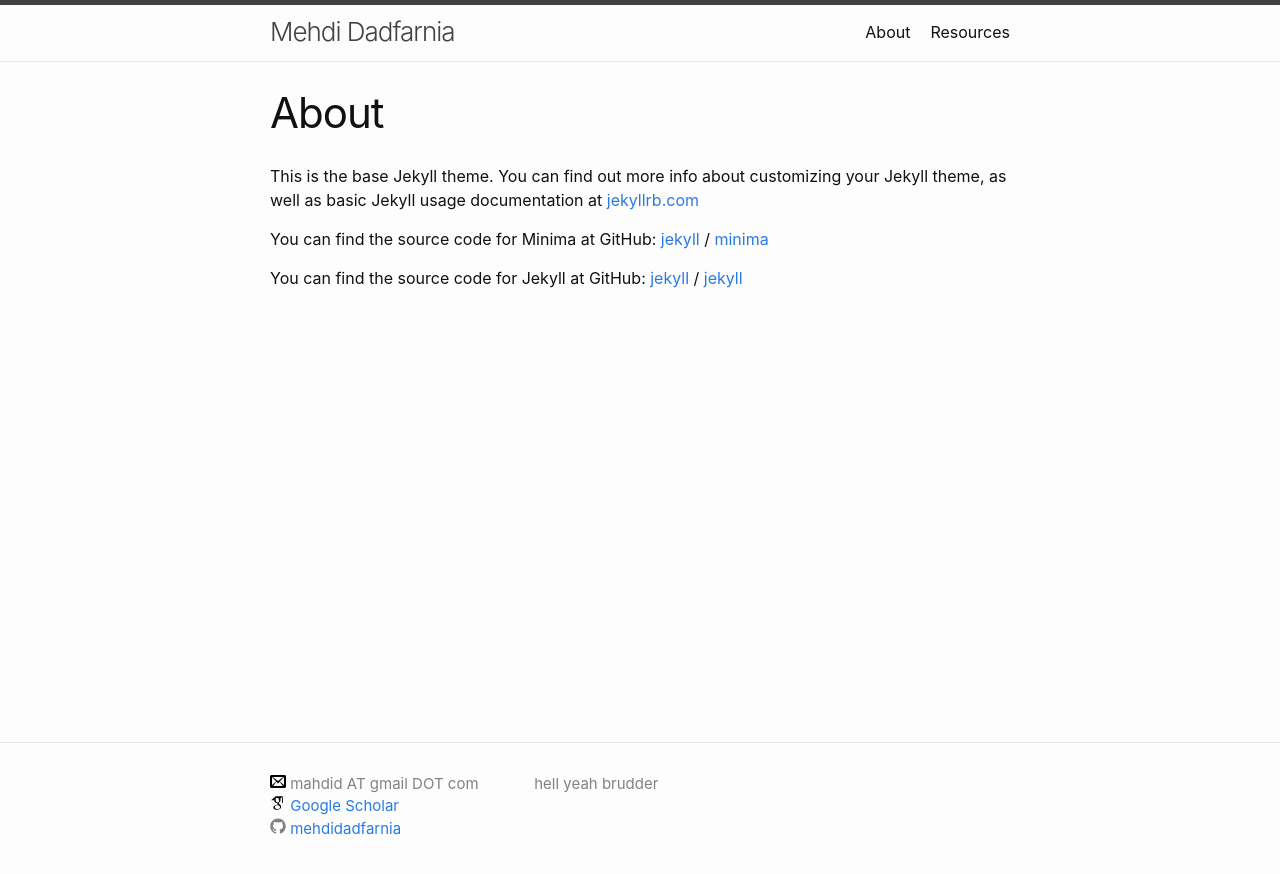
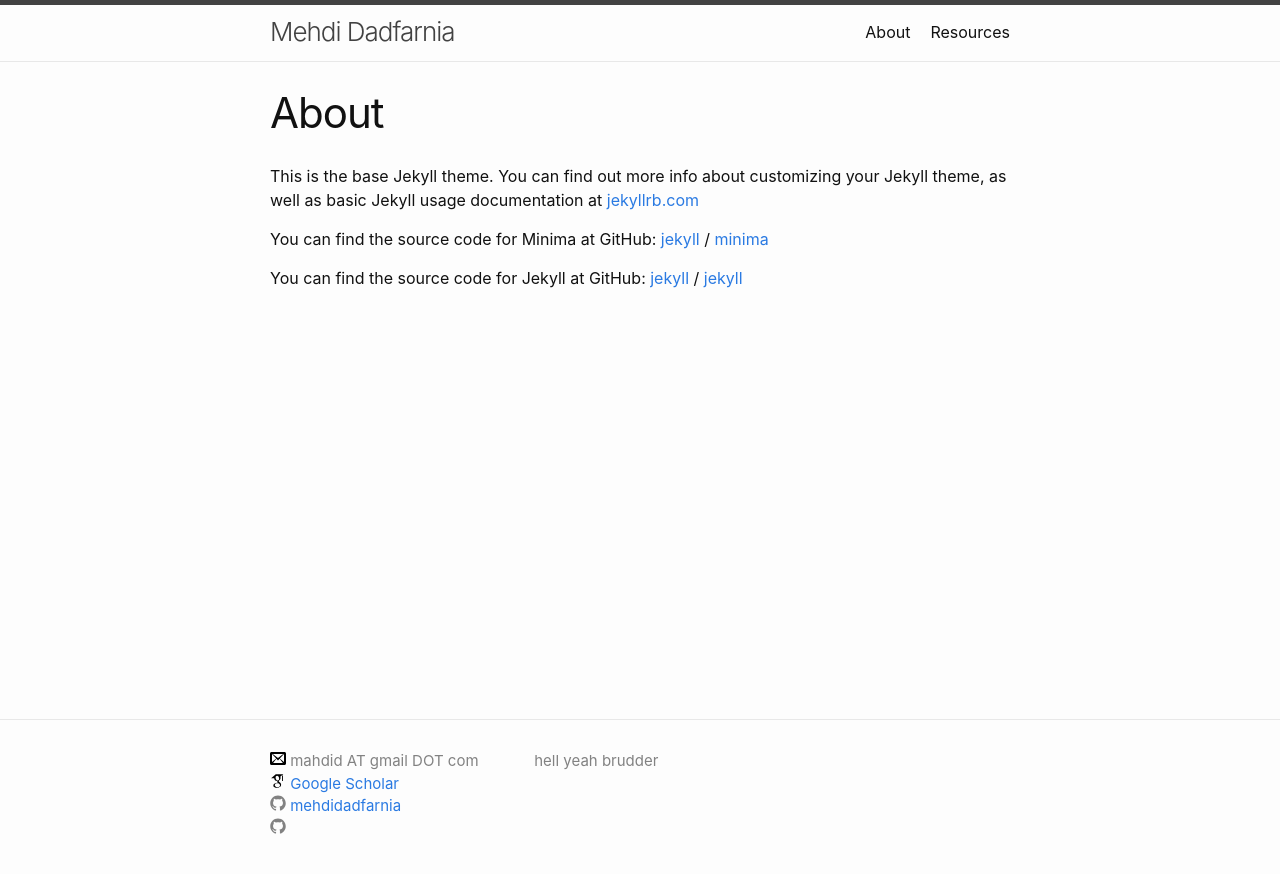
Before and after one commit to mehdidadfarnia/mehdidadfarnia.github.io, a Jekyll site: the page built from about.markdown, in a window 1280 px wide. Shown: the top 874 px of the page. Built offline with Jekyll 4.4.1, drawn with Linux system fonts in a browser that asks for light colours.

Commit message:
Update footer.html

```diff
--- a/_includes/footer.html
+++ b/_includes/footer.html
@@ -25,9 +25,9 @@
           </li>
           {%- endif -%}
 
-          {%- if site.linkedin_username -%}
+          {%- if site.linkedin -%}
           <li>
-            <a href="https://www.linkedin.com/in/meh-dad/">  <span class="icon icon--linkedin"> {% include icon-github.svg %}</span>    <span class="username">{{LinkedIn}}</span> </a>
+            <a href="{{ site.linkedin }}">  <span class="icon icon--linkedin"> {% include icon-github.svg %}</span>    <span class="username">{{LinkedIn}}</span> </a>
           </li>
           {%- endif -%}
 
```
